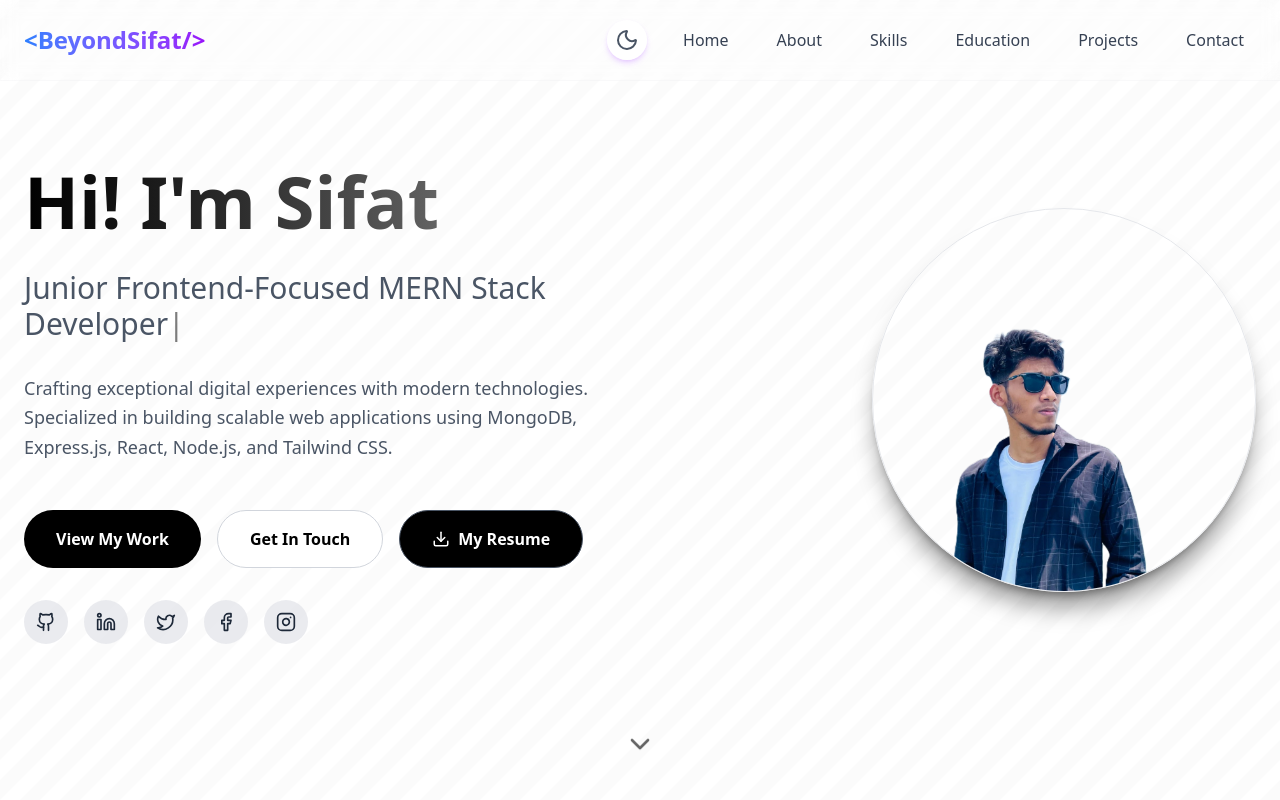
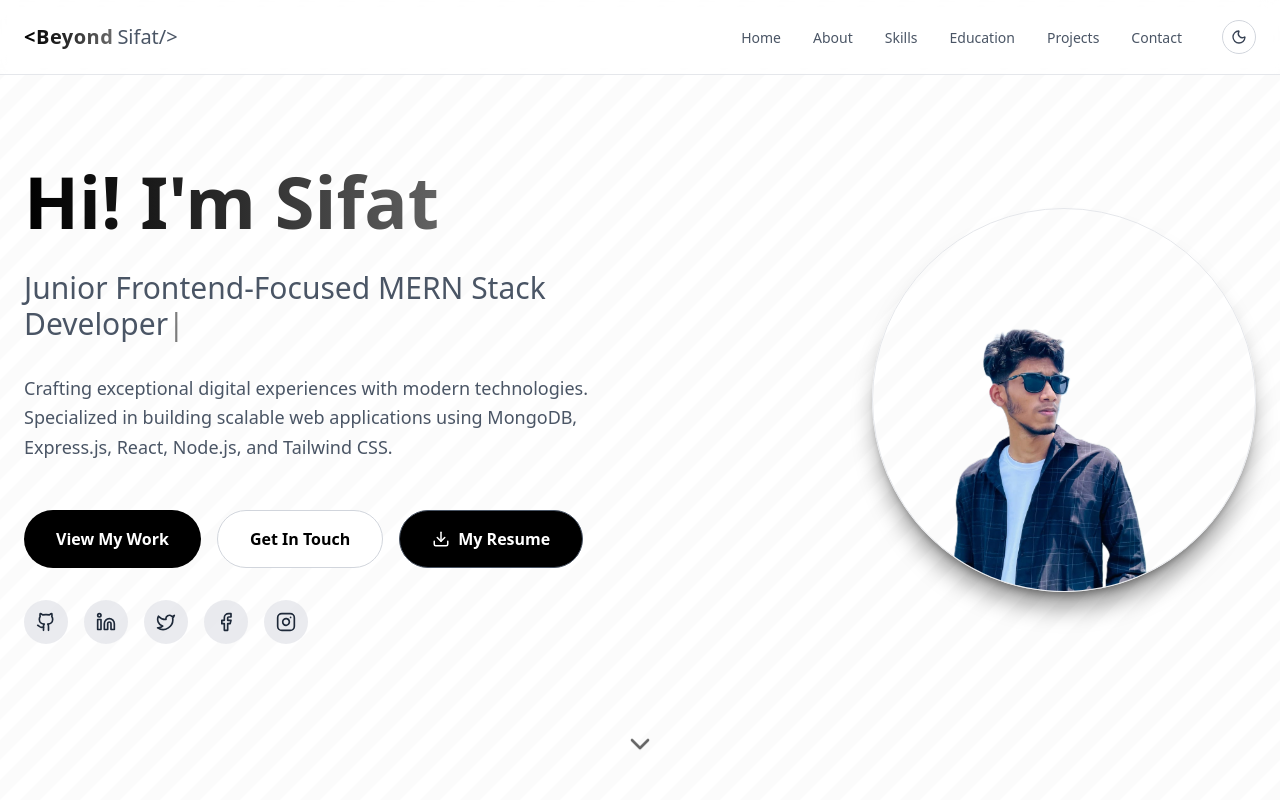
Before and after one commit to Beyond-Sifat/My-Portfolio, a React (Vite) app: page / in a window 1280 px wide. Shown: the top 800 px of the page. Built offline with nearby package versions, Linux system fonts and the light colour scheme.

Commit message:
update navbar

```diff
--- a/src/Component/Navbar.jsx
+++ b/src/Component/Navbar.jsx
@@ -15,78 +15,80 @@
         setOpenMenu(false);
     };
 
-    // bg-gradient-to-br from-gray-100 via-blue-100 to-purple-100 dark:bg-gradient-to-br dark:from-slate-900 dark:via-gray-900 dark:to-slate-800
+    return (
+        <nav className="fixed top-0 w-full z-50 bg-white/80 dark:bg-black/75 backdrop-blur border-b border-gray-200 dark:border-gray-800">
+            <div
+                className="container mx-auto px-6 py-5 flex items-center justify-between">
+                {/* Brand */}
+                <Link className="flex items-baseline gap-1 select-none">
+                    <span
+                        className="text-xl font-semibold tracking-wide
+            bg-[linear-gradient(90deg,_#000_0%,_#2b2b2b_50%,_#6a6a6a_100%)]
+            dark:bg-[linear-gradient(90deg,_#fff_0%,_#cfcfcf_50%,_#9a9a9a_100%)]
+            bg-clip-text text-transparent
+        "
+                    >
+                        &lt;Beyond
+                    </span>
+                    <span className="text-xl font-light text-gray-600 dark:text-gray-400">
+                        Sifat/&gt;
+                    </span>
+                </Link>
 
-    return (
-        <nav
-            className='fixed top-0 w-full z-50 backdrop-blur-sm border-b border-gray-200/20 dark:border-gray-700/30'
+                {/* Desktop Navigation */}
+                <ul className="hidden md:flex items-center gap-8">
+                    {navLinks.map((link) => (
+                        <li key={link}>
+                            <button
+                                onClick={() => handleScroll(link)}
+                                className="
+                text-sm font-medium
+                text-gray-600 dark:text-gray-400
+                hover:text-black dark:hover:text-white
+                transition-colors
+            "
                             >
-            <div className='flex justify-between items-center px-6 py-5'>
-
-                <div className='text-2xl font-bold bg-gradient-to-r from-blue-500 to-purple-600 dark:from-blue-400 dark:to-purple-400 bg-clip-text text-transparent'>
-                    <Link to='/'> &lt;BeyondSifat/&gt;</Link>
-                </div>
-
-                <ul className='hidden md:flex items-center gap-6'>
-                    <button
-                        onClick={themeToggle}
-                        className="rounded-full p-2 shadow-md shadow-purple-400/30 dark:shadow-blue-400/30 cursor-pointer text-gray-600 hover:text-purple-500 dark:text-gray-300 dark:hover:text-blue-400 transition-all duration-300 ease-in-out bg-white/80 dark:bg-gray-800/80 hover:bg-white dark:hover:bg-gray-700"
-                    >
-                        {theme === "light" ? <Moon /> : <Sun />}
+                                {link}
                             </button>
-                    {navLinks.map((links) => (
-                        <li key={links}>
-                            <button
-                                onClick={() => handleScroll(links)}
-                                className='text-gray-700 hover:text-blue-600 dark:text-gray-300 dark:hover:text-blue-400 font-medium transition-colors duration-200 px-3 py-2 rounded-lg hover:bg-white/50 dark:hover:bg-gray-800/50 cursor-pointer'>
-                                {links}
-                            </button>
-
                         </li>
                     ))}
 
-                </ul>
-                <div className='md:hidden flex items-center gap-3'>
+                    {/* Theme Toggle */}
                     <button
                         onClick={themeToggle}
-                        className="rounded-full p-2 shadow-md shadow-purple-400/30 dark:shadow-blue-400/30 cursor-pointer text-gray-600 hover:text-purple-500 dark:text-gray-300 dark:hover:text-blue-400 transition-all duration-300 ease-in-out bg-white/80 dark:bg-gray-800/80 hover:bg-white dark:hover:bg-gray-700"
-                    >
-                        {theme === "light" ? <Moon /> : <Sun />}
+                        className="ml-2 p-2 rounded-full border border-gray-300 dark:border-gray-700 text-gray-700 dark:text-gray-300 hover:border-gray-500 dark:hover:border-gray-400 transition">
+                        {theme === "light" ? <Moon size={16} /> : <Sun size={16} />}
                     </button>
+                </ul>
+
+                {/* Mobile Toggle */}
                 <button
                     onClick={() => setOpenMenu(!openMenu)}
-                        className='text-gray-700 dark:text-gray-300 hover:text-blue-600 dark:hover:text-blue-400 transition-colors duration-200 p-1'>
-                        {openMenu ? (
-                            <svg className="w-6 h-6" fill="none" viewBox="0 0 24 24"
-                                stroke="currentColor">
-                                <path strokeLinecap="round" strokeLinejoin="round" strokeWidth={2}
-                                    d="M6 18L18 6M6 6l12 12" />
-                            </svg>
-                        ) : (
-                            <svg className="w-6 h-6" fill="none" viewBox="0 0 24 24"
-                                stroke="currentColor">
-                                <path strokeLinecap="round" strokeLinejoin="round" strokeWidth={2}
-                                    d="M4 6h16M4 12h16M4 18h16" />
-                            </svg>
-                        )}
+                    className="md:hidden
+                            text-gray-700 dark:text-gray-300 hover:text-black dark:hover:text-white transition"
+                >
+                    {openMenu ? "✕" : "☰"}
                 </button>
             </div>
-            </div>
 
+            {/* Mobile Menu */}
             {openMenu && (
-                <div className='md:hidden bg-white/95 dark:bg-gray-900/95 backdrop-blur-md px-4 pt-2 pb-4 space-y-2 border-t border-gray-200/30 dark:border-gray-700/30 shadow-lg'>
+                <div
+                    className="md:hidden bg-white dark:bg-black border-b border-gray-200 dark:border-gray-800">
+                    <ul className="px-6 py-4 space-y-3">
                         {navLinks.map((link) => (
                             <li
                                 key={link}
-                            className="text-gray-700 hover:text-blue-600 dark:text-gray-300 dark:hover:text-blue-400 transition-colors duration-200 list-none cursor-pointer font-medium py-3 px-2 rounded-lg hover:bg-gray-100/50 dark:hover:bg-gray-800/50"
                                 onClick={() => handleScroll(link)}
-                        >
+                                className="text-gray-600 dark:text-gray-400 hover:text-black dark:hover:text-white transition-colors">
                                 {link}
                             </li>
                         ))}
+                    </ul>
                 </div>
             )}
         </nav>
+
     );
 };
 
--- a/src/index.css
+++ b/src/index.css
@@ -46,7 +46,7 @@
 
 
 /* Text gradient — Dark Theme */
-html.dark .text-gradient-soft {
+/* html.dark .text-gradient-soft {
   background: linear-gradient(90deg,
       #ffffff 0%,
       #a1a1a1 35%,
@@ -66,4 +66,4 @@
   -webkit-background-clip: text;
   -webkit-text-fill-color: transparent;
   background-clip: text;
-}
+} */
```
Lines whose indentation alone changed are shown as unchanged.
